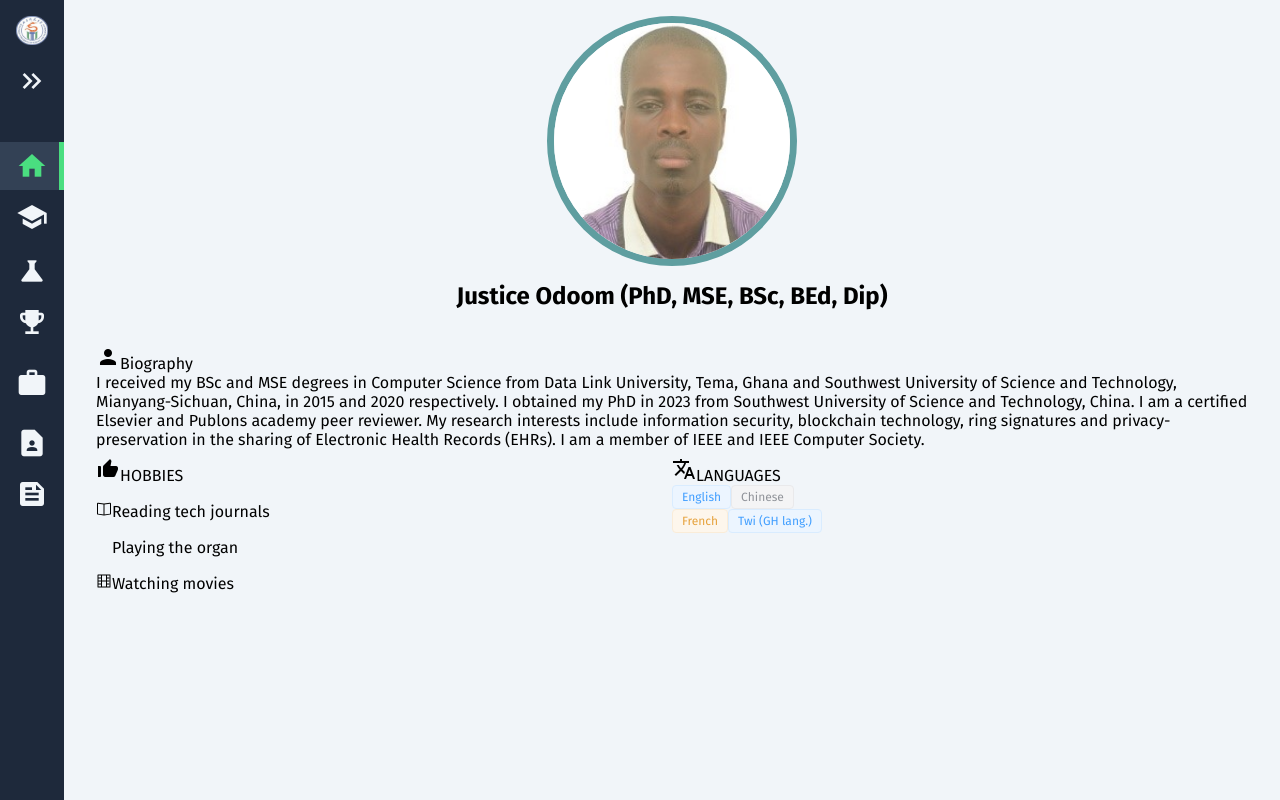
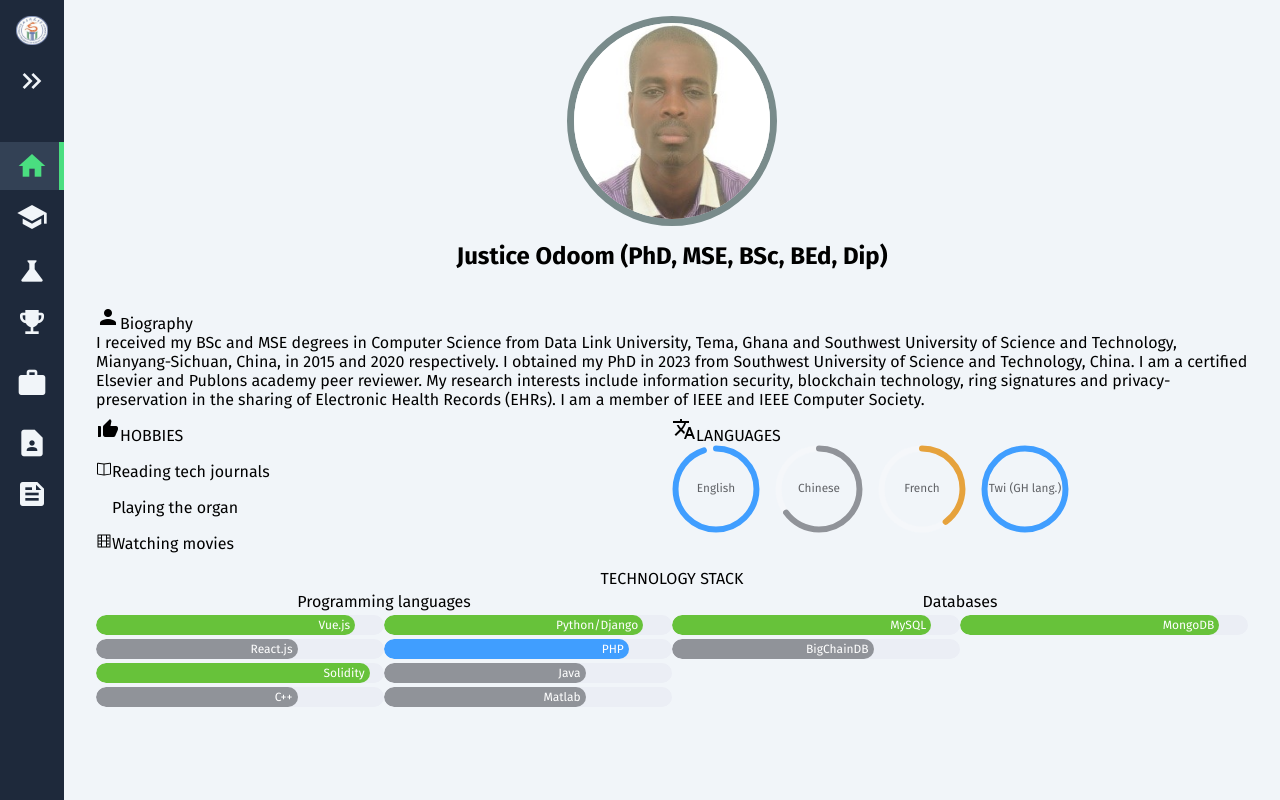
Before and after one commit to JustNETOrgani/justnetorgani.github.io, a Vue app in the folder dev/: page / in a window 1280 px wide. Built offline with nearby package versions, Linux system fonts and the light colour scheme; some icons are missing.

Commit message:
Added tech stack

```diff
--- a/dev/src/views/HomeView.vue
+++ b/dev/src/views/HomeView.vue
@@ -1,4 +1,31 @@
-<script setup>
+<script lang="ts" setup>
+import { ref } from 'vue'
+
+const percentage = ref(20)
+const customColor = ref('#409eff')
+const customColors = [
+  { color: '#f56c6c', percentage: 20 },
+  { color: '#e6a23c', percentage: 40 },
+  { color: '#5cb87a', percentage: 60 },
+  { color: '#1989fa', percentage: 80 },
+  { color: '#6f7ad3', percentage: 100 },
+]
+
+const customColorMethod = (percentage: number) => {
+  if (percentage > 75) {
+    return '#409eff'
+  }
+  if (percentage < 75 && percentage > 60 ) {
+    return '#909399'
+  }
+  if (percentage < 60) {
+    return '#e6a23c'
+  }
+  if (percentage < 30) {
+    return '#909399'
+  }
+  return '#409eff'
+}
 </script>
 
 <template>
@@ -27,17 +54,153 @@
         <br>
         <el-icon class="icon"><Film /></el-icon>Watching movies
       </el-col>
-      <el-col :span="8"><div class="grid-content ep-bg-purple-light" />
+      <el-col :span="10"><div class="grid-content ep-bg-purple-light" />
         <span class="material-icons">translate</span>
 			  <span class="text">LANGUAGES</span>
         <br>
-        <el-tag>English</el-tag>
-        <el-tag class="ml-2" type="info">Chinese</el-tag>
-        <br>
-        <el-tag class="ml-2" type="warning">French</el-tag>
-        <el-tag>Twi (GH lang.)</el-tag>
+        <div class="progressDiv">
+          <el-progress type="circle" :percentage="95" :width="88" :color="customColorMethod">
+            <span class="percentage-label">English</span>
+          </el-progress>
+          <el-progress type="circle" :percentage="65" :width="88" :color="customColorMethod">
+              <span class="percentage-label">Chinese</span>
+          </el-progress>
+          <el-progress type="circle" :percentage="40" :width="88" :color="customColorMethod">
+              <span class="percentage-label">French</span>
+          </el-progress>
+          <el-progress type="circle" :percentage="100" :width="88" :color="customColorMethod">
+              <span class="percentage-label">Twi (GH lang.)</span>
+          </el-progress>
+        </div>
       </el-col>
     </el-row>
+    <div class="techStack">
+      <p class="tecStackText">TECHNOLOGY STACK</p>
+    <el-row class="smallGap">
+      <div class="holder"><p class="tecStackText">Programming languages</p></div>
+      <div class="holder"><p class="tecStackText">Databases</p></div>
+    </el-row>
+    <el-row class="smallGap">
+      <el-col :span="6"><div class="grid-content ep-bg-purple" />
+        <el-progress
+          :text-inside="true"
+          :stroke-width="20"
+          :percentage="90"
+          status="success"
+        >
+          <span>Vue.js</span>
+        </el-progress>
+      </el-col>
+      <el-col :span="6"><div class="grid-content ep-bg-purple" />
+        <el-progress
+          :text-inside="true"
+          :stroke-width="20"
+          :percentage="90"
+          status="success"
+        >
+          <span>Python/Django</span>
+        </el-progress>
+      </el-col>
+
+      <el-col :span="6"><div class="grid-content ep-bg-purple" />
+        <el-progress
+          :text-inside="true"
+          :stroke-width="20"
+          :percentage="90"
+          status="success"
+        >
+          <span>MySQL</span>
+        </el-progress>
+      </el-col>
+      <el-col :span="6"><div class="grid-content ep-bg-purple" />
+        <el-progress
+          :text-inside="true"
+          :stroke-width="20"
+          :percentage="90"
+          status="success"
+        >
+          <span>MongoDB</span>
+        </el-progress>
+      </el-col>
+    </el-row>
+    <el-row class="smallGap">
+      <el-col :span="6"><div class="grid-content ep-bg-purple" />
+        <el-progress
+          :text-inside="true"
+          :stroke-width="20"
+          :percentage="70"
+          :color="customColorMethod"
+        >
+          <span>React.js</span>
+        </el-progress>
+      </el-col>
+      <el-col :span="6"><div class="grid-content ep-bg-purple" />
+        <el-progress
+          :text-inside="true"
+          :stroke-width="20"
+          :percentage="85"
+          :color="customColorMethod"
+        >
+          <span>PHP</span>
+        </el-progress>
+      </el-col>
+
+      <el-col :span="6"><div class="grid-content ep-bg-purple" />
+        <el-progress
+          :text-inside="true"
+          :stroke-width="20"
+          :percentage="70"
+          :color="customColorMethod"
+        >
+          <span>BigChainDB</span>
+        </el-progress>
+      </el-col>
+    </el-row>
+    <el-row class="smallGap">
+      <el-col :span="6"><div class="grid-content ep-bg-purple" />
+        <el-progress
+          :text-inside="true"
+          :stroke-width="20"
+          :percentage="95"
+          status="success"
+        >
+          <span>Solidity</span>
+        </el-progress>
+      </el-col>
+      <el-col :span="6"><div class="grid-content ep-bg-purple" />
+        <el-progress
+          :text-inside="true"
+          :stroke-width="20"
+          :percentage="70"
+          :color="customColorMethod"
+        >
+          <span>Java</span>
+        </el-progress>
+      </el-col>
+    </el-row>
+    <el-row class="smallGap">
+      <el-col :span="6"><div class="grid-content ep-bg-purple" />
+        <el-progress
+          :text-inside="true"
+          :stroke-width="20"
+          :percentage="70"
+          :color="customColorMethod"
+        >
+          <span>C++</span>
+        </el-progress>
+      </el-col>
+      <el-col :span="6"><div class="grid-content ep-bg-purple" />
+        <el-progress
+          :text-inside="true"
+          :stroke-width="20"
+          :percentage="70"
+          :color="customColorMethod"
+        >
+          <span>Matlab</span>
+        </el-progress>
+      </el-col>
+    </el-row>
+    </div>
   </main>
 </template>
 
@@ -47,12 +210,12 @@
   margin-top: -1rem;
 }
 img{
-  width: 250px;
-  height: 250px;
+  width: 210px;
+  height: 210px;
   display: block;
   margin: auto;
   border-radius: 50%;
-  border: 7px solid cadetblue;
+  border: 7px solid rgb(121, 139, 139);
 }
 
 h2 {
@@ -76,4 +239,22 @@ h3 {
     margin-top: 1rem;
   }
 
+.progressDiv .el-progress--circle {
+  margin-right: 15px;
+}
+
+.holder{
+  width: 50%;
+}
+.techStack{
+  margin-top: 1rem;
+}
+
+.tecStackText {
+  text-align: center;
+}
+
+.smallGap{
+  margin-top: 4px;
+}
 </style>
```
